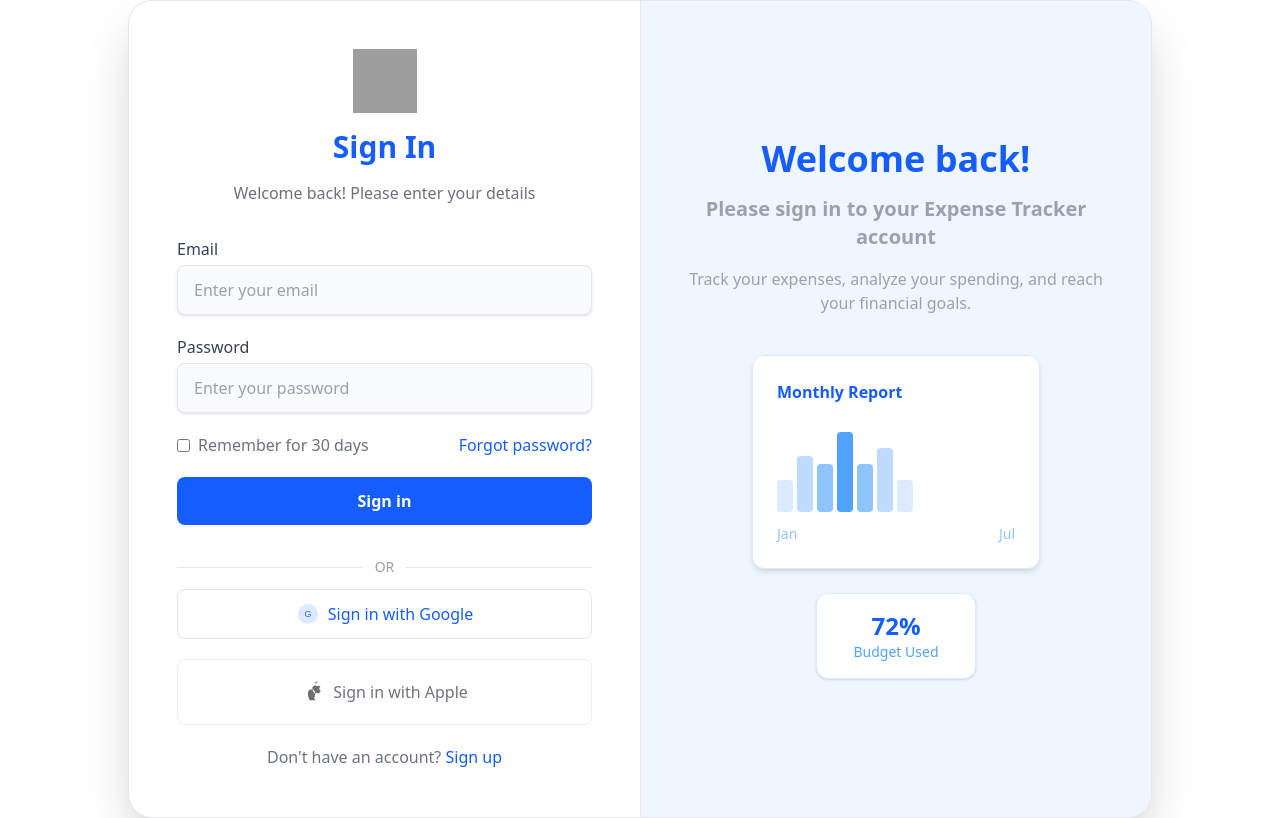
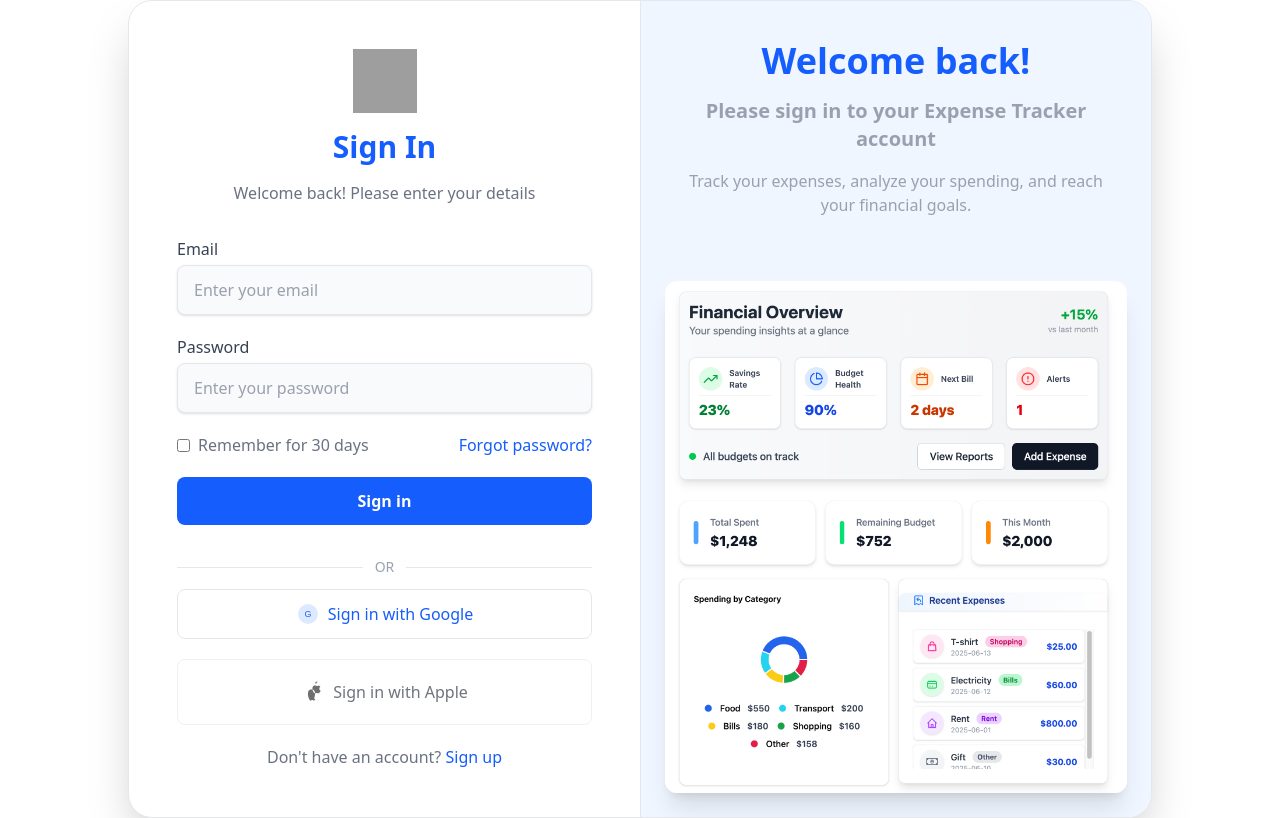
Before and after one commit to RosmeoP/expense-tracker, a React (Vite) app: page / in a window 1280 px wide. Built offline with nearby package versions, Linux system fonts and the light colour scheme; grey boxes are pictures that could not be loaded.

Commit message:
feat: add login page image and enhance welcome panel layout

```diff
--- a/src/pages/login.tsx
+++ b/src/pages/login.tsx
@@ -1,6 +1,7 @@
 import React, { useState } from 'react';
 import { useNavigate } from 'react-router-dom';
 import { loginUser } from '../services/authService';
+import dashboardImg from '../assets/login.png'
 
 const Login = () => {
   const [email, setEmail] = useState('');
@@ -118,36 +119,26 @@ const Login = () => {
           </form>
         </div>
         {/* Right: Welcome Panel */}
-        <div className="hidden md:flex flex-col justify-center items-center w-1/2 bg-blue-50 text-gray-900 px-12 py-10 border-l border-gray-200">
+        <div className="hidden md:flex flex-col w-1/2 bg-blue-50 text-gray-900 border-l border-gray-200">
+        {/* Text content section */}
+        <div className="px-12 py-10 flex-shrink-0">
           <h2 className="text-4xl font-bold mb-4 text-center text-blue-600">Welcome back!</h2>
           <p className="text-xl font-semibold mb-4 text-center text-gray-400">Please sign in to your Expense Tracker account</p>
-          <p className="text-center text-gray-400 mb-10">
+          <p className="text-center text-gray-400">
             Track your expenses, analyze your spending, and reach your financial goals.
           </p>
-          {/* Placeholder for chart/graphic */}
-          <div className="w-full flex flex-col items-center">
-            <div className="bg-white rounded-xl p-6 w-72 shadow-md mb-6 border border-blue-100">
-              <div className="text-blue-600 font-bold text-base mb-3">Monthly Report</div>
-              <div className="flex items-end gap-1 h-24">
-                <div className="bg-blue-100 w-4 h-8 rounded"></div>
-                <div className="bg-blue-200 w-4 h-14 rounded"></div>
-                <div className="bg-blue-300 w-4 h-12 rounded"></div>
-                <div className="bg-blue-400 w-4 h-20 rounded"></div>
-                <div className="bg-blue-300 w-4 h-12 rounded"></div>
-                <div className="bg-blue-200 w-4 h-16 rounded"></div>
-                <div className="bg-blue-100 w-4 h-8 rounded"></div>
-              </div>
-              <div className="flex justify-between text-sm text-blue-300 mt-3">
-                <span>Jan</span>
-                <span>Jul</span>
-              </div>
-            </div>
-            <div className="bg-white rounded-xl p-4 w-40 shadow text-center border border-blue-100">
-              <div className="text-blue-600 font-bold text-2xl">72%</div>
-              <div className="text-sm text-blue-400">Budget Used</div>
-            </div>
-          </div>
         </div>
+
+        {/* Image section - takes remaining space */}
+        <div className="flex-1 p-6">
+          <img
+      src={dashboardImg}
+      alt="Dashboard Preview"
+      className="w-full h-full object-cover rounded-xl shadow-xl"
+      style={{ objectPosition: '70% center' }}
+    />
+        </div>
+      </div>
       </div>
     </div>
   );
```
Also changed, not shown: src/assets/login.png (added).
